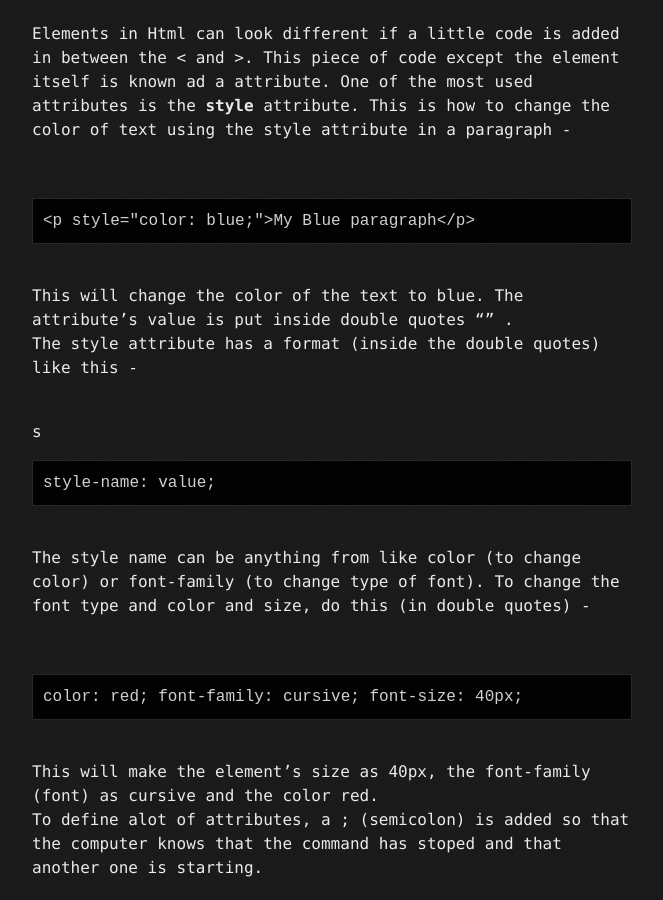
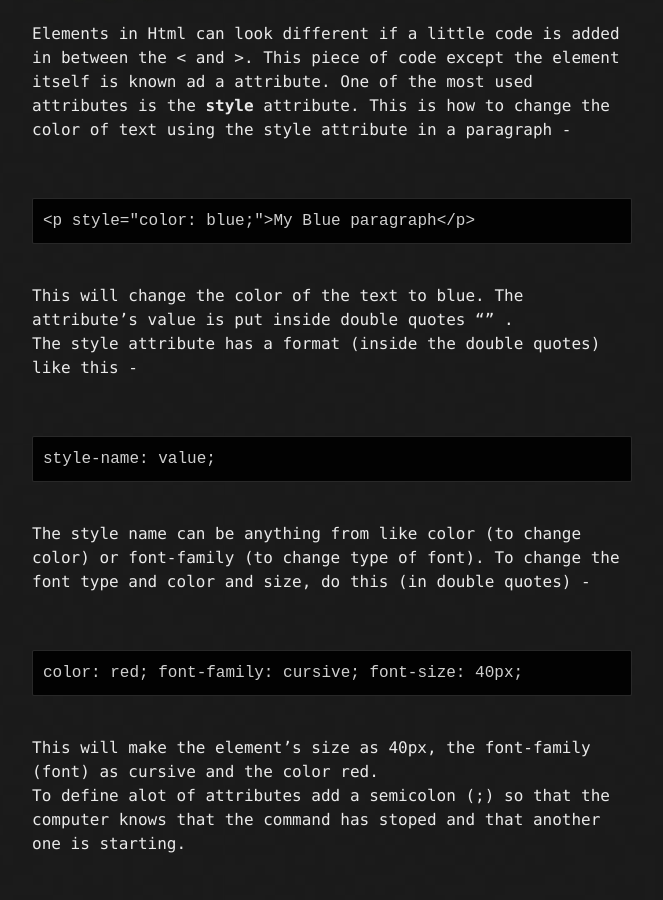
Before and after one commit to Pranked3/shaankmahajan.github.io, a Jekyll site: the page built from html-lessons.md, in a window 1280 px wide and 900 px high, scrolled down 3812 px. Shown: the whole window, without its empty margins (308-971 px from the left). Built offline with Jekyll 4.4.1, drawn with Linux system fonts in a browser that asks for light colours; the repository's description, which GitHub fills in, is left out; after the commit the page ends 4688 px from its top, so only the background shows below that.

Commit message:
change57

````diff
--- a/html-lessons.md
+++ b/html-lessons.md
@@ -146,7 +146,9 @@ The <li></li> tag is used for both the lists so that when using css or styling,
 <br />
 <hr />
 <br />
+
 ### [](#header-3)Changing Appearance of Elements -
+
 Elements in Html can look different if a little code is added in between the < and >. This piece of code except the element itself is known ad a attribute.
 One of the most used attributes is the **style** attribute.
 This is how to change the color of text using the style attribute in a paragraph -
@@ -162,7 +164,7 @@ This will change the color of the text to blue. The attribute's value is put ins
 <br />
 The style attribute has a format (inside the double quotes) like this -
 
-<br />s
+<br />
 
 ```
 style-name: value;
@@ -181,4 +183,4 @@ color: red; font-family: cursive; font-size: 40px;
 <br />
 This will make the element's size as 40px, the font-family (font) as cursive and the color red.
 <br />
-To define alot of attributes, a ; (semicolon) is added so that the computer knows that the command has stoped and that another one is starting.
+To define alot of attributes add a semicolon (;) so that the computer knows that the command has stoped and that another one is starting.
````
